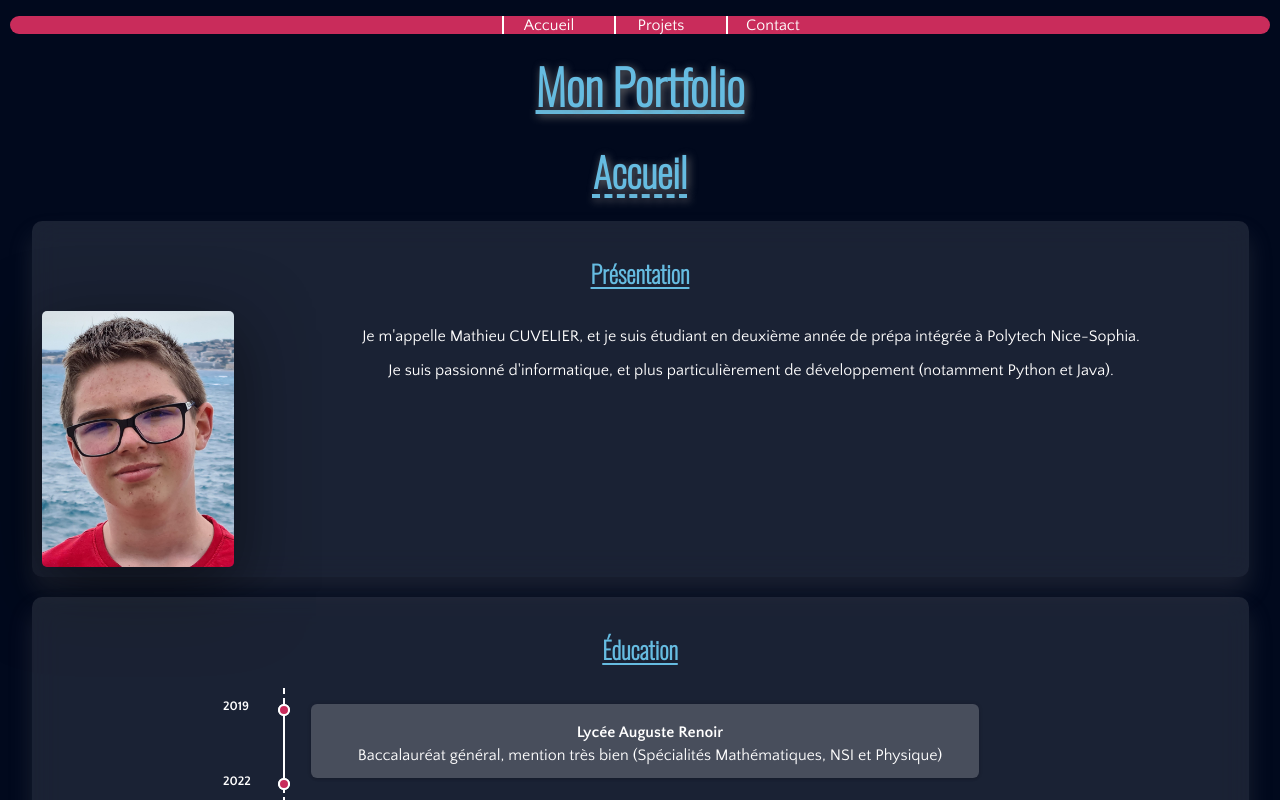
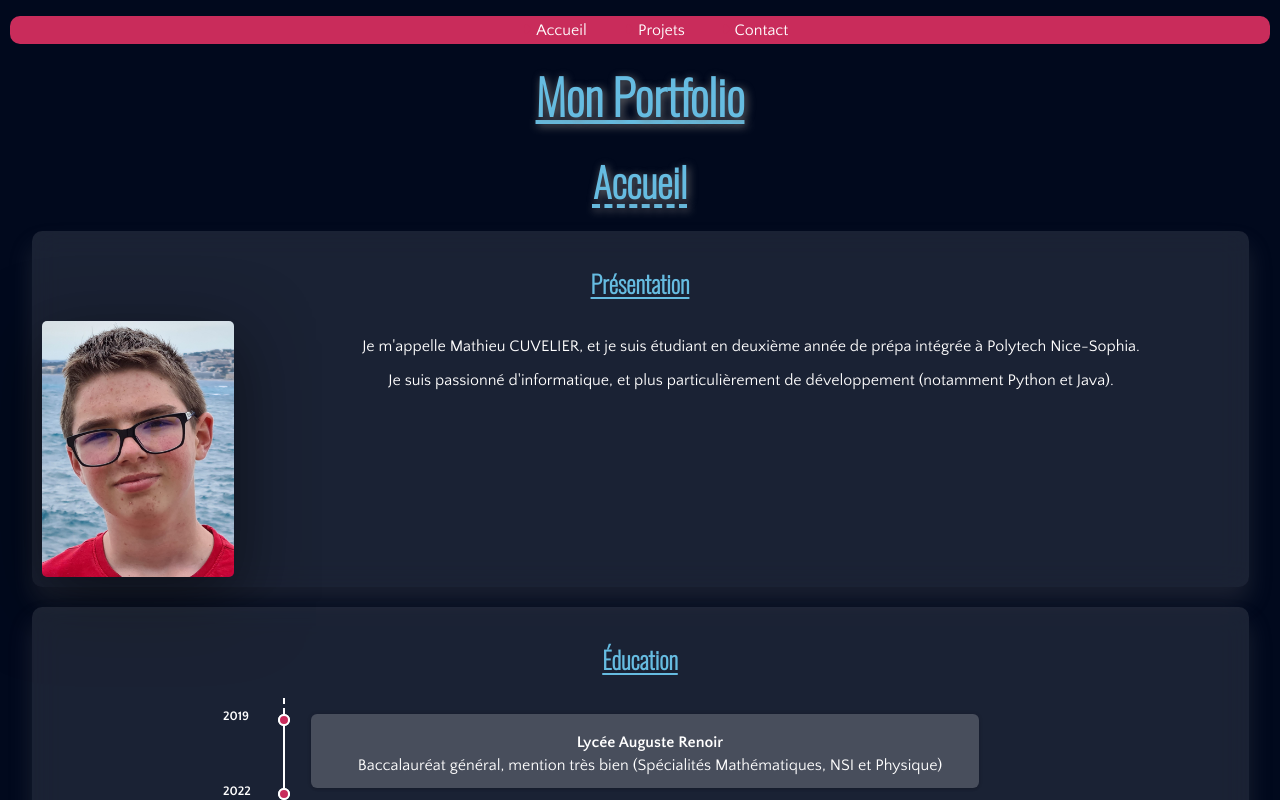
Before and after one commit to matryt/portfolio-react, a React (Create React App) app: page / in a window 1280 px wide. Shown: the top 800 px of the page. Built offline with nearby package versions, Linux system fonts and the light colour scheme.

Commit message:
Add styling to App component and update navigation menu

```diff
--- a/src/App.css
+++ b/src/App.css
@@ -10,3 +10,7 @@ body {
   color:#FFF;
   font-family: 'Quattrocento Sans', sans-serif;
 }
+
+.App {
+  height:100%;
+}
--- a/src/components/Nav.css
+++ /dev/null
@@ -1,26 +0,0 @@
-li {
-    list-style-type: none;
-    margin: 0px 10px 3px 10px;
-    display: inline-block;
-    padding: 0px 5px;
-    border-left: 2px solid white;
-}
-
-a {
-    text-decoration: none;
-    color: white;
-}
-
-a:hover {
-    font-weight: bold;
-}
-
-nav {
-    background-color: #009371;
-}
-
-nav ul {
-    display: flex;
-    justify-items: center;
-    align-items: center;
-}
--- a/src/components/Nav.js
+++ b/src/components/Nav.js
@@ -1,5 +1,7 @@
 import "../styles/Nav.css";
 import menu from "../img/menu.svg";
+import { FontAwesomeIcon } from '@fortawesome/react-fontawesome';
+import { faCaretRight } from '@fortawesome/free-solid-svg-icons';
 
 export default function Nav() {
     return (
@@ -7,15 +9,9 @@ export default function Nav() {
             <div id="menu-container">
             <img src={menu} height="30px" alt="menu"></img>
             <ul>
-                <li>
-                    <a href="/">Accueil</a>
-                </li>
-                <li>
-                    <a href="/projects">Projets</a>
-                </li>
-                <li>
-                    <a href="/contact">Contact</a>
-                </li>
+                <a href="/"><li><FontAwesomeIcon icon={faCaretRight}/>Accueil</li></a>
+                <a href="/projects"><li><FontAwesomeIcon icon={faCaretRight}/>Projets</li></a>
+                <a href="/contact"><li><FontAwesomeIcon icon={faCaretRight}/>Contact</li></a>
             </ul>
             </div>
         </nav>
--- a/src/styles/Card.css
+++ b/src/styles/Card.css
@@ -47,6 +47,16 @@
     display:block;
 }
 
+img:hover {
+    transform: scale(1.1);
+    transition: all 0.5s ease-in-out;
+
+}
+
+.card:has(img:hover) {
+    height: calc(100% + 30px);
+}
+
 @media screen and (max-width: 600px) {
     .card {
         display: block;
--- a/src/styles/Nav.css
+++ b/src/styles/Nav.css
@@ -1,25 +1,25 @@
 nav li {
     list-style-type: none;
-    margin: 0px 10px 0px 10px;
+    margin: 0px 10px 0px 0px;
     display: block;
-    padding: 0px 5px;
-    border-left: 2px solid white;
+    padding: 5px;
     width: 80px;
-    transition: border 0.5s ease-in-out;
+    transition: all 0.5s ease-in-out;
 }
 
 nav li:hover {
-    border-left-width: 20px;
-    transition: border 0.5s ease-in-out;
+    background-color: white;
+    transition: all 0.5s ease-in-out;
+}
+
+a:has(li:hover) {
+    color: #C92C5B;
+    font-weight: bold;
 }
 
 a {
     text-decoration: none;
     color: white;
-}
-
-nav a:hover {
-    font-weight: bold;
 }
 
 nav {
@@ -39,6 +39,11 @@ nav img {
     display:none;
 }
 
+svg {
+    margin-right:5px;
+    color: #C92C5B;
+}
+
 @media screen and (max-width: 600px) {
     nav img {
         display:block;
@@ -47,17 +52,22 @@ nav img {
     }
 
     nav li {
-        display:none;
+        opacity: 0;
         border: 4px solid white;
         text-align:center;
         border-radius:10px;
         margin: 5px 9px;
         padding:2px;
+        transition: all 0.5s ease-in-out;
     }
 
     nav {
         height: 40px;
         margin-bottom:10px;
+    }
+
+    .svg-inline--fa {
+        display: none;
     }
 
     #menu-container {
@@ -66,14 +76,17 @@ nav img {
         height: 170px;
         width:110px;
         border-radius: 10px;
+        transition: all 0.5s ease-in-out;
     }
 
     #menu-container:hover {
         background-color: #C92C5B;
+        transition: all 0.5s ease-in-out;
     }
 
     #menu-container:hover li, ul:hover li{
-        display: block;
+        opacity: 100%;
+        transition: all 0.5s ease-in-out;
     }
 
 
```
